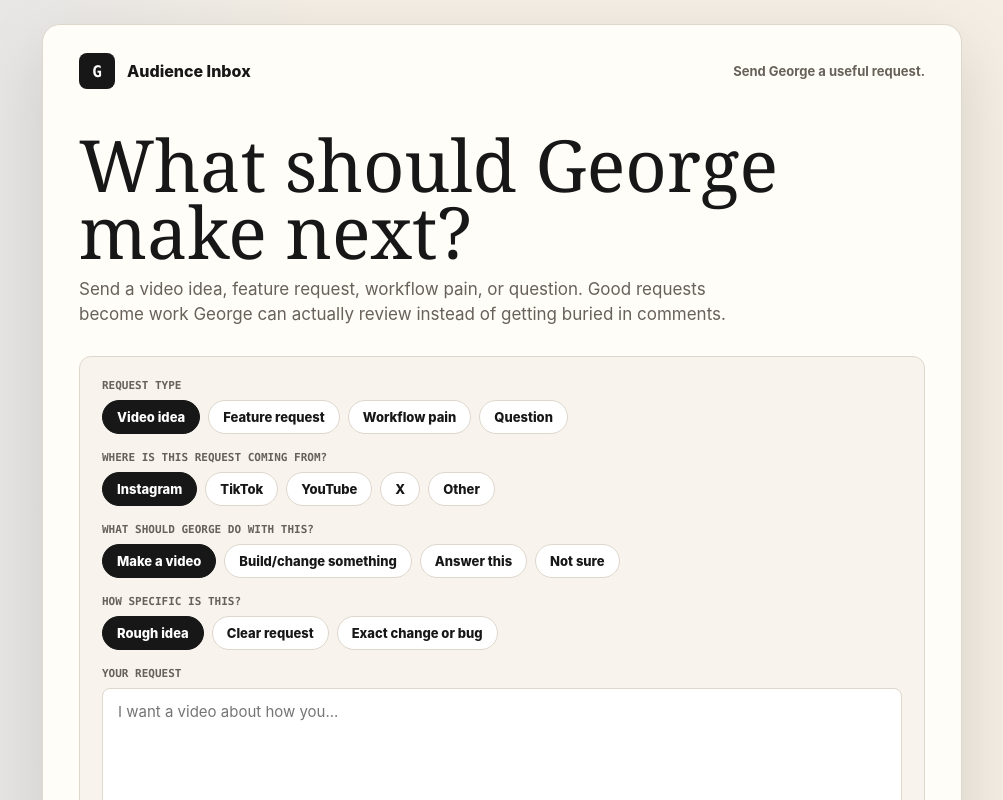
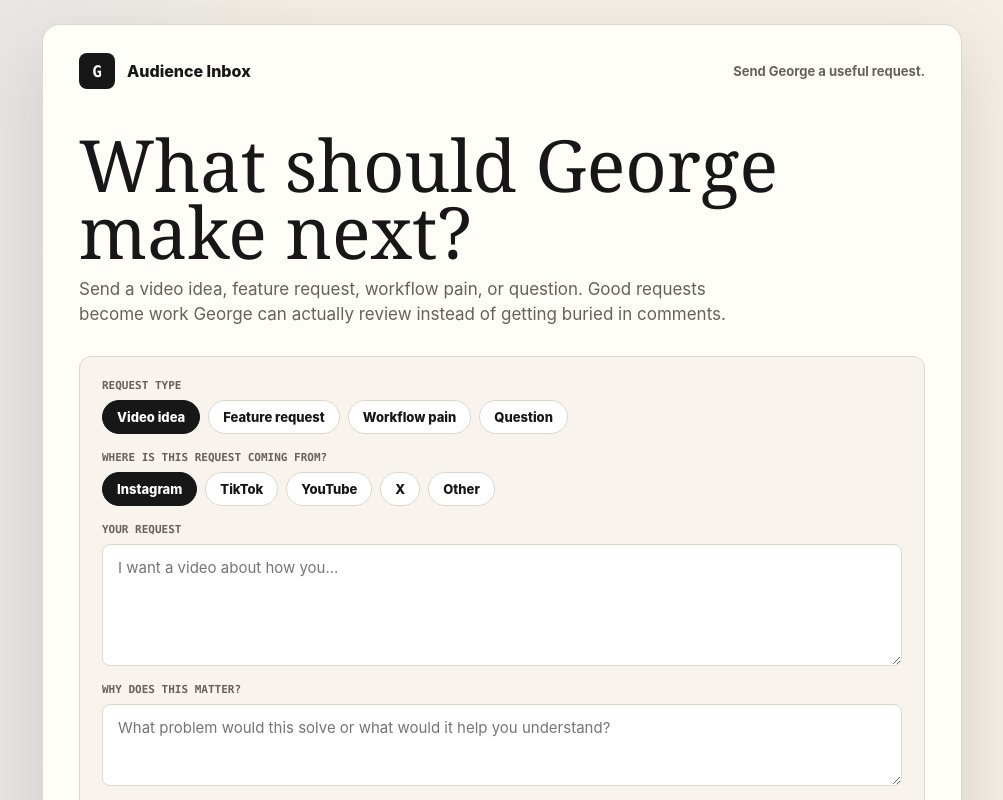
Before and after one commit to georgewangyu/audience-request-form, a Next.js app: page / in a window 1280 px wide. Shown: the top 800 px of the page, without its empty margins (138-1141 px from the left). Built offline with nearby package versions, Linux system fonts and the light colour scheme.

Commit message:
feat: simplify audience request form

```diff
--- a/app/page.tsx
+++ b/app/page.tsx
@@ -17,26 +17,11 @@ const sources = [
   ["other", "Other"],
 ] as const;
 
-const desiredOutcomes = [
-  ["make-video", "Make a video"],
-  ["build-or-change", "Build/change something"],
-  ["answer-question", "Answer this"],
-  ["not-sure", "Not sure"],
-] as const;
-
-const specificityLevels = [
-  ["rough-idea", "Rough idea"],
-  ["clear-request", "Clear request"],
-  ["exact-change", "Exact change or bug"],
-] as const;
-
 type Status = "idle" | "submitting" | "success" | "error";
 
 export default function Home() {
   const [requestType, setRequestType] = useState("video-request");
   const [source, setSource] = useState("instagram");
-  const [desiredOutcome, setDesiredOutcome] = useState("make-video");
-  const [specificity, setSpecificity] = useState("rough-idea");
   const [status, setStatus] = useState<Status>("idle");
   const [error, setError] = useState("");
 
@@ -49,8 +34,6 @@ export default function Home() {
     const payload = {
       requestType,
       source,
-      desiredOutcome,
-      specificity,
       request: String(form.get("request") || ""),
       why: String(form.get("why") || ""),
       context: String(form.get("context") || ""),
@@ -73,8 +56,6 @@ export default function Home() {
     event.currentTarget.reset();
     setRequestType("video-request");
     setSource("instagram");
-    setDesiredOutcome("make-video");
-    setSpecificity("rough-idea");
     setStatus("success");
   }
 
@@ -132,38 +113,6 @@ export default function Home() {
           </div>
         </section>
 
-        <section className="field">
-          <span className="label">What should George do with this?</span>
-          <div className="chips">
-            {desiredOutcomes.map(([value, label]) => (
-              <button
-                className={desiredOutcome === value ? "chip active" : "chip"}
-                key={value}
-                onClick={() => setDesiredOutcome(value)}
-                type="button"
-              >
-                {label}
-              </button>
-            ))}
-          </div>
-        </section>
-
-        <section className="field">
-          <span className="label">How specific is this?</span>
-          <div className="chips">
-            {specificityLevels.map(([value, label]) => (
-              <button
-                className={specificity === value ? "chip active" : "chip"}
-                key={value}
-                onClick={() => setSpecificity(value)}
-                type="button"
-              >
-                {label}
-              </button>
-            ))}
-          </div>
-        </section>
-
         <label className="field">
           <span className="label">Your request</span>
           <textarea
--- a/lib/github-issue.ts
+++ b/lib/github-issue.ts
@@ -14,26 +14,6 @@ const requestTypeTitles: Record<AudienceRequest["requestType"], string> = {
   question: "Question",
 };
 
-const desiredOutcomeTitles: Record<AudienceRequest["desiredOutcome"], string> = {
-  "make-video": "Make a video",
-  "build-or-change": "Build or change something",
-  "answer-question": "Answer the question",
-  "not-sure": "Not sure",
-};
-
-const routeLabels: Record<AudienceRequest["desiredOutcome"], string> = {
-  "make-video": "route:content-candidate",
-  "build-or-change": "route:build-candidate",
-  "answer-question": "route:answer-candidate",
-  "not-sure": "route:needs-human-review",
-};
-
-const specificityTitles: Record<AudienceRequest["specificity"], string> = {
-  "rough-idea": "Rough idea",
-  "clear-request": "Clear request",
-  "exact-change": "Exact change or bug",
-};
-
 function compactTitle(input: string) {
   const singleLine = input.replace(/\s+/g, " ").trim();
   return singleLine.length > 78 ? `${singleLine.slice(0, 75)}...` : singleLine;
@@ -48,8 +28,6 @@ export function issueLabels(request: AudienceRequest) {
     "audience-request",
     "status:needs-triage",
     requestTypeLabels[request.requestType],
-    routeLabels[request.desiredOutcome],
-    `specificity:${request.specificity}`,
     `source:${request.source}`,
   ];
 }
@@ -64,12 +42,6 @@ export function issueBody(request: AudienceRequest) {
     `**Type:** ${requestTypeTitles[request.requestType]}`,
     `**Source:** ${request.source}`,
     `**Handle:** ${handle}`,
-    "",
-    "## Orchestrator signals",
-    "",
-    `**Desired outcome:** ${desiredOutcomeTitles[request.desiredOutcome]}`,
-    `**Suggested route:** ${routeLabels[request.desiredOutcome]}`,
-    `**Specificity:** ${specificityTitles[request.specificity]}`,
     "",
     "## Request",
     "",
@@ -86,7 +58,8 @@ export function issueBody(request: AudienceRequest) {
     "## Triage checklist",
     "",
     "- [ ] Deduplicate against similar requests",
-    "- [ ] Classify as can-start-now, needs-human-review, content-candidate, build-candidate, answer-candidate, or ignore",
+    "- [ ] Infer whether this is content, product/build work, a question, or ignore",
+    "- [ ] Decide whether it can start now or needs human review",
     "- [ ] Add evidence or source links if useful",
     "- [ ] Create a linked implementation issue or content brief if accepted",
   ].join("\n");
--- a/lib/request-schema.ts
+++ b/lib/request-schema.ts
@@ -15,24 +15,9 @@ export const sourcePlatforms = [
   "other",
 ] as const;
 
-export const desiredOutcomes = [
-  "make-video",
-  "build-or-change",
-  "answer-question",
-  "not-sure",
-] as const;
-
-export const specificityLevels = [
-  "rough-idea",
-  "clear-request",
-  "exact-change",
-] as const;
-
 export const audienceRequestSchema = z.object({
   requestType: z.enum(requestTypes),
   source: z.enum(sourcePlatforms),
-  desiredOutcome: z.enum(desiredOutcomes),
-  specificity: z.enum(specificityLevels),
   request: z.string().trim().min(10).max(1500),
   why: z.string().trim().min(5).max(1000),
   context: z.string().trim().max(1000).optional().default(""),
```
Also changed, not shown: 1 other file (tests, documents, lock files or other folders).
